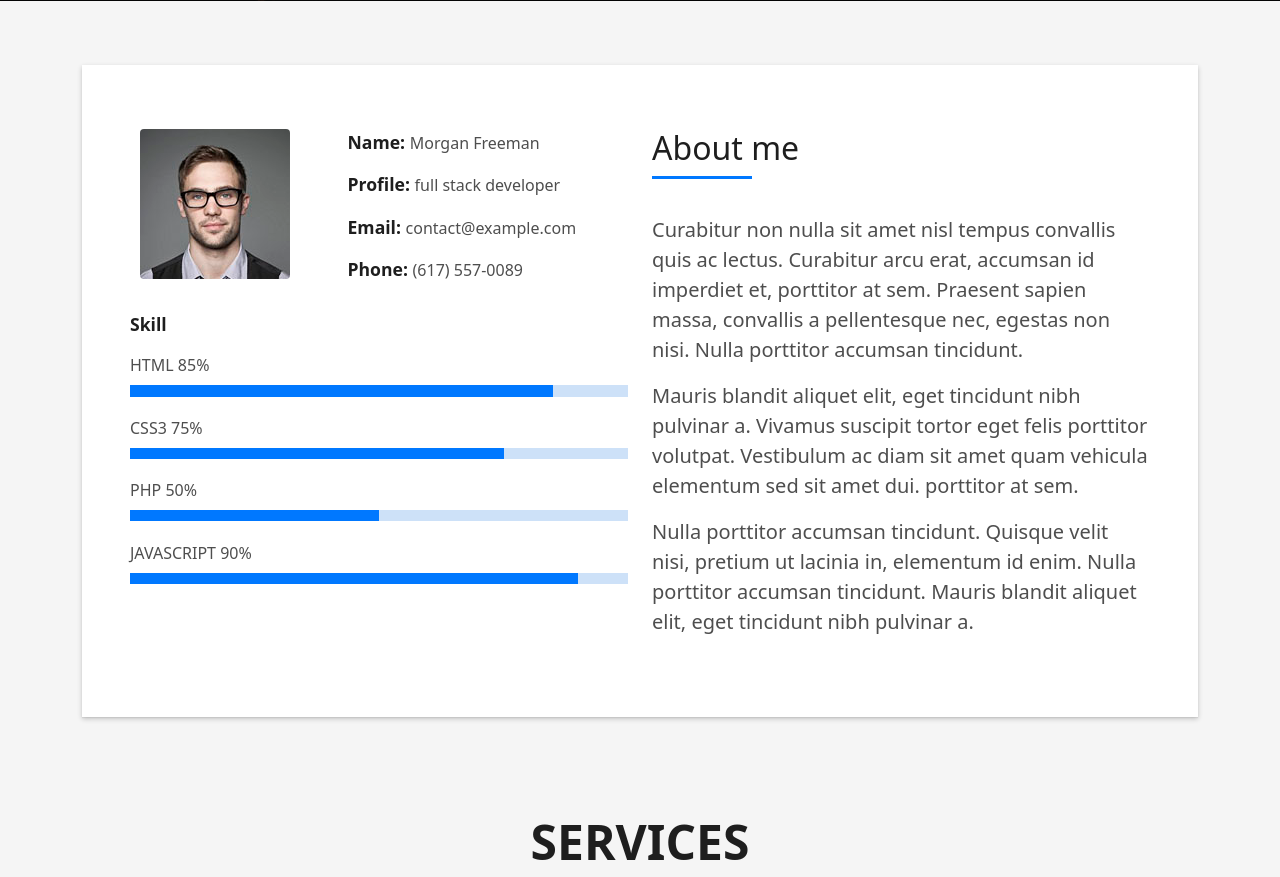
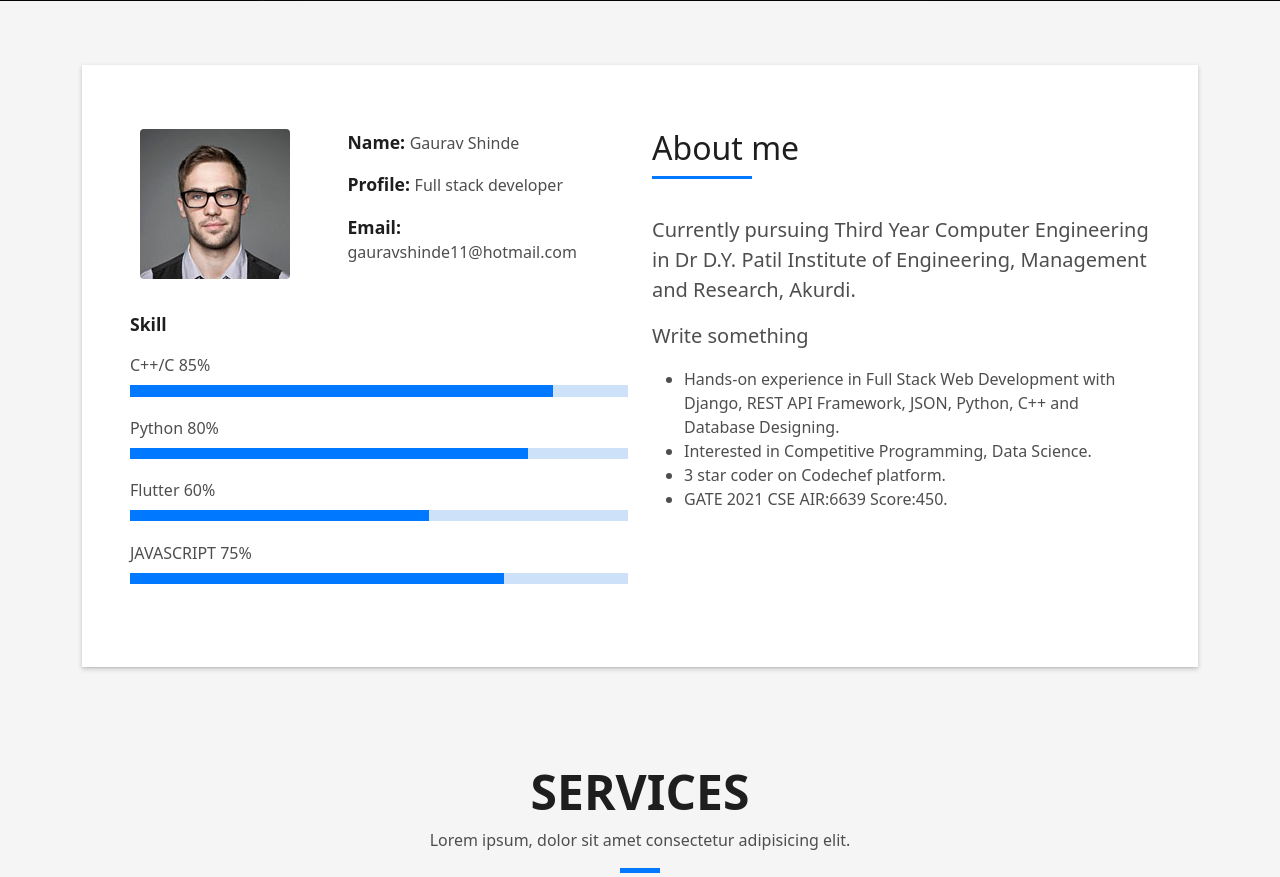
Before and after one commit to gourav-shinde/portfolio, a Django app: page / in a window 1280 px wide. Shown: the part 799-1676 px from the top of the page. Run offline with Django 3.2, Linux system fonts and the light colour scheme; some libraries are stand-ins or nearby versions.

Commit message:
second one

```diff
--- a/templates/index.html
+++ b/templates/index.html
@@ -122,30 +122,29 @@
                     </div>
                     <div class="col-sm-6 col-md-7">
                       <div class="about-info">
-                        <p><span class="title-s">Name: </span> <span>Morgan Freeman</span></p>
-                        <p><span class="title-s">Profile: </span> <span>full stack developer</span></p>
-                        <p><span class="title-s">Email: </span> <span>contact@example.com</span></p>
-                        <p><span class="title-s">Phone: </span> <span>(617) 557-0089</span></p>
+                        <p><span class="title-s">Name: </span> <span>Gaurav Shinde</span></p>
+                        <p><span class="title-s">Profile: </span> <span>Full stack developer</span></p>
+                        <p><span class="title-s">Email: </span> <span>gauravshinde11@hotmail.com</span></p>
                       </div>
                     </div>
                   </div>
                   <div class="skill-mf">
                     <p class="title-s">Skill</p>
-                    <span>HTML</span> <span class="pull-right">85%</span>
+                    <span>C++/C</span> <span class="pull-right">85%</span>
                     <div class="progress">
                       <div class="progress-bar" role="progressbar" style="width: 85%;" aria-valuenow="85" aria-valuemin="0" aria-valuemax="100"></div>
                     </div>
-                    <span>CSS3</span> <span class="pull-right">75%</span>
+                    <span>Python</span> <span class="pull-right">80%</span>
+                    <div class="progress">
+                      <div class="progress-bar" role="progressbar" style="width: 80%" aria-valuenow="80" aria-valuemin="0" aria-valuemax="100"></div>
+                    </div>
+                    <span>Flutter</span> <span class="pull-right">60%</span>
+                    <div class="progress">
+                      <div class="progress-bar" role="progressbar" style="width: 60%" aria-valuenow="60" aria-valuemin="0" aria-valuemax="100"></div>
+                    </div>
+                    <span>JAVASCRIPT</span> <span class="pull-right">75%</span>
                     <div class="progress">
                       <div class="progress-bar" role="progressbar" style="width: 75%" aria-valuenow="75" aria-valuemin="0" aria-valuemax="100"></div>
-                    </div>
-                    <span>PHP</span> <span class="pull-right">50%</span>
-                    <div class="progress">
-                      <div class="progress-bar" role="progressbar" style="width: 50%" aria-valuenow="50" aria-valuemin="0" aria-valuemax="100"></div>
-                    </div>
-                    <span>JAVASCRIPT</span> <span class="pull-right">90%</span>
-                    <div class="progress">
-                      <div class="progress-bar" role="progressbar" style="width: 90%" aria-valuenow="90" aria-valuemin="0" aria-valuemax="100"></div>
                     </div>
                   </div>
                 </div>
@@ -157,20 +156,18 @@
                       </h5>
                     </div>
                     <p class="lead">
-                      Curabitur non nulla sit amet nisl tempus convallis quis ac lectus. Curabitur arcu erat, accumsan id
-                      imperdiet et, porttitor
-                      at sem. Praesent sapien massa, convallis a pellentesque nec, egestas non nisi. Nulla
-                      porttitor accumsan tincidunt.
+                      Currently pursuing Third Year Computer Engineering in Dr D.Y. Patil Institute of Engineering, Management and Research, Akurdi.
                     </p>
                     <p class="lead">
-                      Mauris blandit aliquet elit, eget tincidunt nibh pulvinar a. Vivamus suscipit tortor eget felis
-                      porttitor volutpat. Vestibulum
-                      ac diam sit amet quam vehicula elementum sed sit amet dui. porttitor at sem.
+                      Write something
                     </p>
                     <p class="lead">
-                      Nulla porttitor accumsan tincidunt. Quisque velit nisi, pretium ut lacinia in, elementum id enim.
-                      Nulla porttitor accumsan
-                      tincidunt. Mauris blandit aliquet elit, eget tincidunt nibh pulvinar a.
+                      <ul>
+                        <li>Hands-on experience in Full Stack Web Development with Django, REST API Framework, JSON, Python, C++ and Database Designing.</li>
+                        <li>Interested in Competitive Programming, Data Science.</li>
+                        <li>3 star coder on Codechef platform.</li>
+                        <li>GATE 2021 CSE AIR:6639 Score:450.</li>
+                      </ul>
                     </p>
                   </div>
                 </div>
@@ -372,9 +369,9 @@
               <div class="work-content">
                 <div class="row">
                   <div class="col-sm-8">
-                    <h2 class="w-title">Lorem impsum dolor</h2>
+                    <h2 class="w-title">College/School Web Application</h2>
                     <div class="w-more">
-                      <span class="w-ctegory">Web Design</span> / <span class="w-date">18 Sep. 2018</span>
+                      <span class="w-ctegory">Django Application</span>
                     </div>
                   </div>
                   <div class="col-sm-4">
@@ -396,9 +393,9 @@
               <div class="work-content">
                 <div class="row">
                   <div class="col-sm-8">
-                    <h2 class="w-title">Loreda Cuno Nere</h2>
+                    <h2 class="w-title">Tenant Manager</h2>
                     <div class="w-more">
-                      <span class="w-ctegory">Web Design</span> / <span class="w-date">18 Sep. 2018</span>
+                      <span class="w-ctegory">Django REST API</span>
                     </div>
                   </div>
                   <div class="col-sm-4">
@@ -420,9 +417,9 @@
               <div class="work-content">
                 <div class="row">
                   <div class="col-sm-8">
-                    <h2 class="w-title">Mavrito Lana Dere</h2>
+                    <h2 class="w-title">Tenant Manager</h2>
                     <div class="w-more">
-                      <span class="w-ctegory">Web Design</span> / <span class="w-date">18 Sep. 2018</span>
+                      <span class="w-ctegory">Flutter Application</span>
                     </div>
                   </div>
                   <div class="col-sm-4">
@@ -688,7 +685,7 @@
                   <div class="col-md-6">
                     <div class="title-box-2">
                       <h5 class="title-left">
-                        Send Message Us
+                        Send Feedback
                       </h5>
                     </div>
                     <div>
@@ -733,16 +730,9 @@
                       </h5>
                     </div>
                     <div class="more-info">
-                      <p class="lead">
-                        Lorem ipsum dolor sit amet consectetur adipisicing elit. Facilis dolorum dolorem soluta quidem
-                        expedita aperiam aliquid at.
-                        Totam magni ipsum suscipit amet? Autem nemo esse laboriosam ratione nobis
-                        mollitia inventore?
-                      </p>
                       <ul class="list-ico">
-                        <li><span class="bi bi-geo-alt"></span> 329 WASHINGTON ST BOSTON, MA 02108</li>
-                        <li><span class="bi bi-phone"></span> (617) 557-0089</li>
-                        <li><span class="bi bi-envelope"></span> contact@example.com</li>
+                        <li><span class="bi bi-geo-alt"></span> Pune, Maharashtra</li>
+                        <li><span class="bi bi-envelope"></span> gauravshinde11@hotmail.com</li>
                       </ul>
                     </div>
                     <div class="socials">
```
